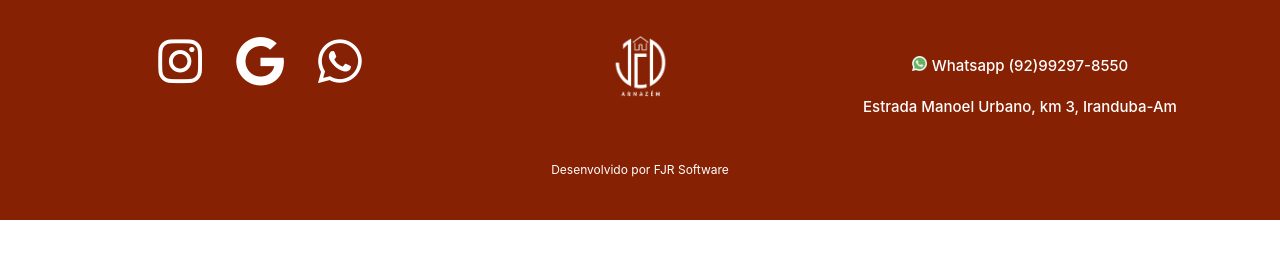
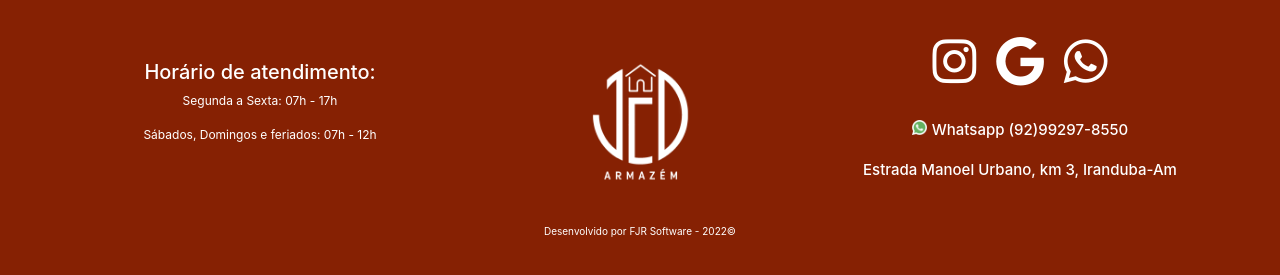
Before and after one commit to franklpjr/JCDarmazem, a plain HTML site: page index.html in a window 1280 px wide. Shown: the part 1484-1759 px from the top of the page. Before the commit the page ends 1704 px from the top, so only its background shows below. Drawn offline with nearby package versions, Linux system fonts and the light colour scheme.

Commit message:
Add files via upload

```diff
--- a/estilo.css
+++ b/estilo.css
@@ -92,6 +92,8 @@
     margin-left: 10px;
     margin-bottom: 20px;
     color: white;
+    align-items: center;
+    align-content: center;
 }
 
 .fa-brands:hover {
@@ -100,8 +102,8 @@
 
 .atribution {
     color: white;
-    font-size: 12px;
-    padding-top: 2%;
+    font-size: 10px;
+    padding-top: 3%;
 }
 
 .whatsapp {
@@ -111,13 +113,19 @@
     align-content: center;
 }
 
+.logo {
+    padding-top: 3%;
+}
+
+.horarios {
+    font-size: 12px;
+    padding-top: 3%;
+}
+
 #whats {
     margin-right: 5px;
 }
 
-.endereco {
-    padding-top: 17.5px;
-}
 
 .botao {
     border: none;
--- a/index.html
+++ b/index.html
@@ -4,12 +4,12 @@
     <meta charset="UTF-8">
     <meta http-equiv="X-UA-Compatible" content="IE=edge">
     <meta name="viewport" content="width=device-width, initial-scale=1.0">
-    <link rel="icon" href="/img/Logo-jcd-icone.png">
+    <link rel="icon" href="/img/Logo-White.png">
     <link rel="stylesheet" href="/estilo.css">
     <link rel="stylesheet" href="https://cdnjs.cloudflare.com/ajax/libs/font-awesome/6.2.1/css/all.min.css">
     <link rel="stylesheet" href="https://cdn.jsdelivr.net/npm/bootstrap@4.6.2/dist/css/bootstrap.min.css" integrity="sha384-xOolHFLEh07PJGoPkLv1IbcEPTNtaed2xpHsD9ESMhqIYd0nLMwNLD69Npy4HI+N" crossorigin="anonymous">
 
-    <title>JCD ARMAZÉM | CTI</title>
+    <title>JCD ARMAZÉM</title>
 </head>
 <body>
     <header>
@@ -108,7 +108,7 @@
         <div class="row">
             <div class="col-sm-6 boasvindas">
                 <h1>Quem Somos</h1>
-                <p>Atuando na indústria cerâmica desde 1991, nossa empresa acumula uma vasta experiência na fabricação de tijolos e outros artefatos de argila vermelha. A partir do dia 1 de maio de 2020, dia do trabalhador, iniciamos também no comércio varejista de materiais de construção, atendendo todos os segmentos da construção, desde o básico ao acabamento.</p>
+                <p>Atuando na indústria cerâmica desde 1991, nossa empresa acumula uma vasta experiência na fabricação de tijolos e outros artefatos de argila vermelha. A partir do dia 1 de maio de 2020, dia do trabalhador, iniciamos também no comércio varejista de materiais de construção, atendendo todos os segmentos da construção civíl, desde o básico ao acabamento.</p>
             </div>
             <div class="col-sm-6 quemsomos">
                 <img src="/img/QUEMSOMOS.png" width="350">
@@ -121,15 +121,20 @@
     <section id="footer">
         <div class="container">
             <div class="row justify-content-center">
-                <div class="col-md-4">
-                    <a href="https://www.instagram.com/jcd_armazem/"><i class="fa-brands fa-instagram"></i></a>
-                    <a href="https://g.co/kgs/16a2wD"><i class="fa-brands fa-google"></i></a>
-                    <a href="https://wa.me/message/WRCA23A2C33DP1"><i class="fa-brands fa-whatsapp"></i></a>
+                <div class="col-md-4 horarios">
+                    <h5>Horário de atendimento:</h5>
+                    <p>Segunda a Sexta: 07h - 17h</p>
+                    <p>Sábados, Domingos e feriados: 07h - 12h</p>
+                </div>
+                <div class="col-md-4 logo">
+                    <img src="/img/Logo-White.png" alt="Bootstrap" width="125" height="125">
                 </div>
                 <div class="col-md-4">
-                    <img src="/img/Logo-White.png" alt="Bootstrap" width="65" height="65">
-                </div>
-                <div class="col-md-4 endereco rodape">
+                    <div class="row justify-content-center">
+                        <a href="https://www.instagram.com/jcd_armazem/"><i class="fa-brands fa-instagram"></i></a>
+                        <a href="https://g.co/kgs/16a2wD"><i class="fa-brands fa-google"></i></a>
+                        <a href="https://wa.me/message/WRCA23A2C33DP1"><i class="fa-brands fa-whatsapp"></i></a>
+                    </div>
                     <div class="row rodape justify-content-center whatsapp">
                         <img src="/img/whatsapp.png" id="whats" width="15" height="15">
                         <h2 class="rodape">Whatsapp (92)99297-8550</h2>
@@ -137,7 +142,7 @@
                     <h2 class="rodape">Estrada Manoel Urbano, km 3, Iranduba-Am</h2>
                 </div>
             </div>
-            <div class="row justify-content-center atribution"><p>Desenvolvido por FJR Software</p></div>
+            <div class="row justify-content-center atribution"><p>Desenvolvido por FJR Software - 2022©</p></div>
         </div>
     </section>
 </body>
```
